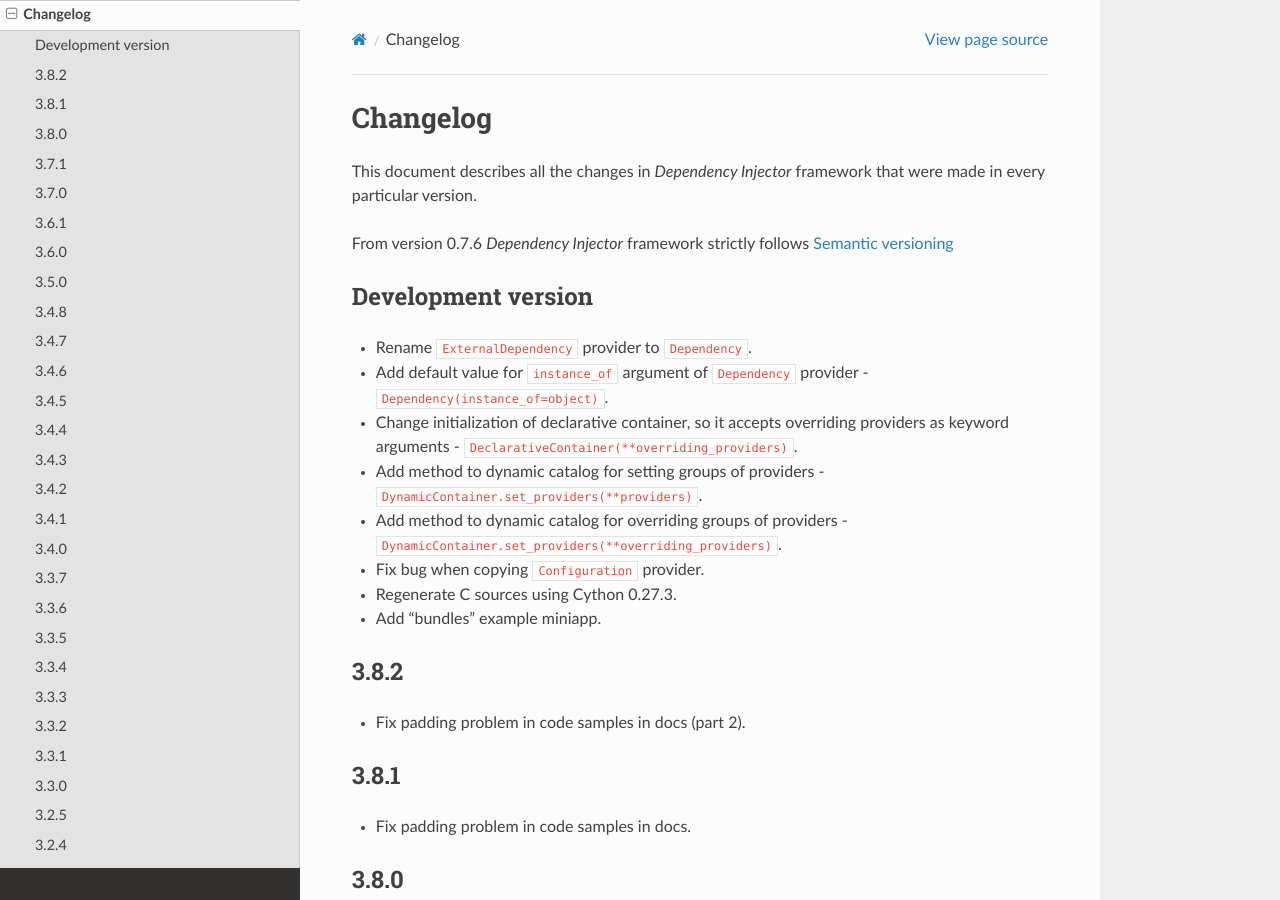
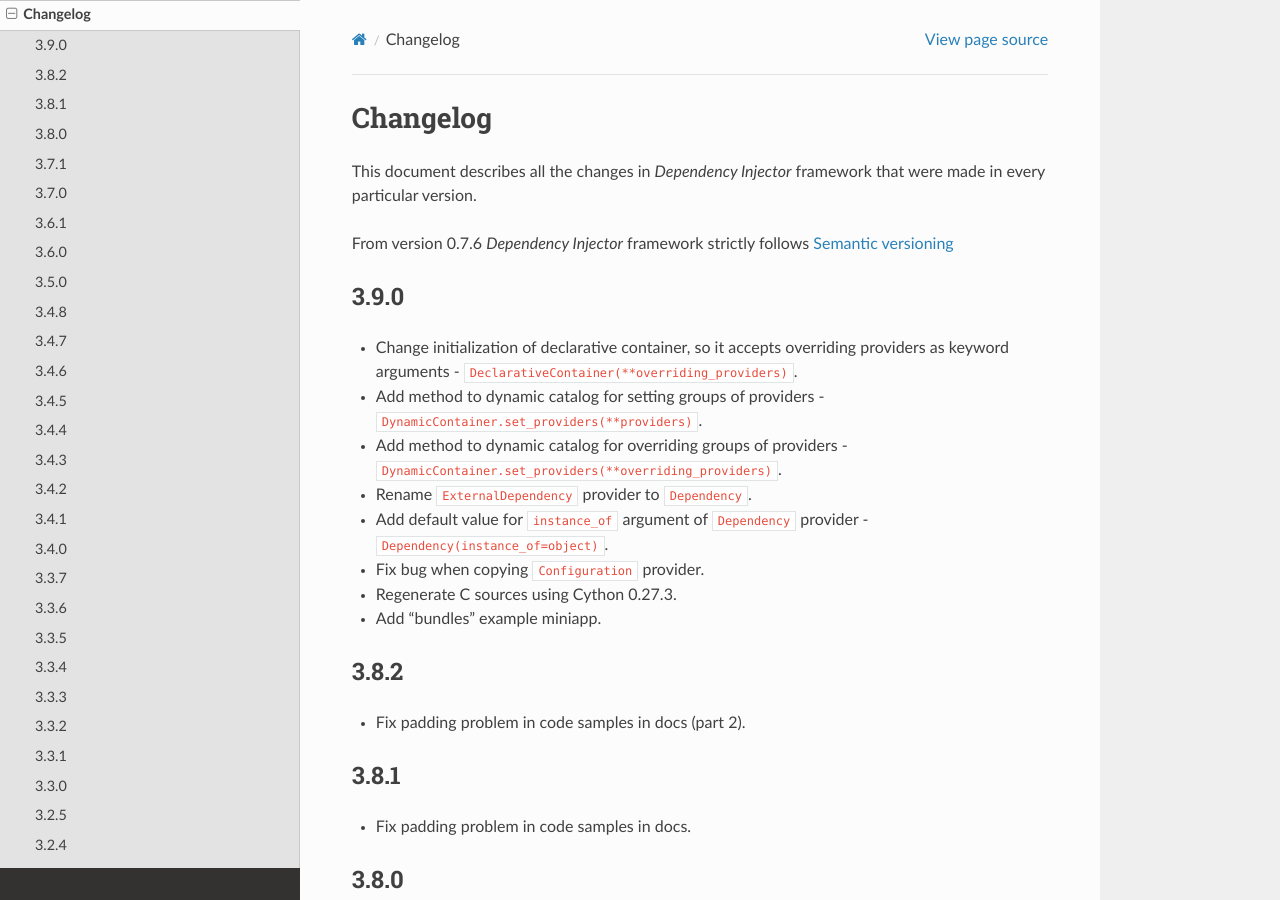
Before and after one commit to ets-labs/python-dependency-injector, a Sphinx documentation site: the page built from docs/main/changelog.rst, in a window 1280 px wide and 900 px high. Built offline with Sphinx 7.4.7 and the Read the Docs theme 2.0.0, drawn with Linux system fonts in a browser that asks for light colours.

Commit message:
Increase version to 3.9.0

```diff
--- a/docs/main/changelog.rst
+++ b/docs/main/changelog.rst
@@ -7,11 +7,8 @@
 From version 0.7.6 *Dependency Injector* framework strictly
 follows `Semantic versioning`_
 
-Development version
--------------------
-- Rename ``ExternalDependency`` provider to ``Dependency``.
-- Add default value for ``instance_of`` argument of ``Dependency`` provider -
-  ``Dependency(instance_of=object)``.
+3.9.0
+-----
 - Change initialization of declarative container, so it accepts overriding
   providers as keyword arguments -
   ``DeclarativeContainer(**overriding_providers)``.
--- a/src/dependency_injector/__init__.py
+++ b/src/dependency_injector/__init__.py
@@ -1,6 +1,6 @@
 """Dependency injector top-level package."""
 
-__version__ = '3.8.2'
+__version__ = '3.9.0'
 """Version number that follows semantic versioning.
 
 :type: str
```
Also changed, not shown: other parts of docs/main/changelog.rst (+3 -0 lines).
